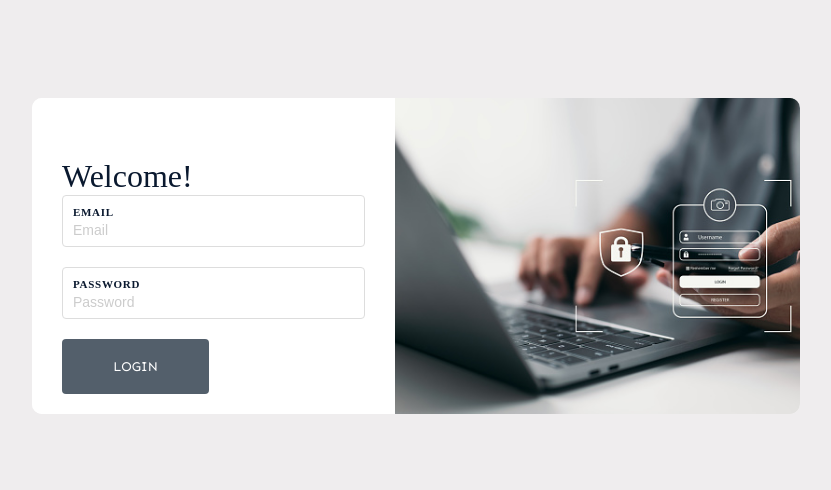
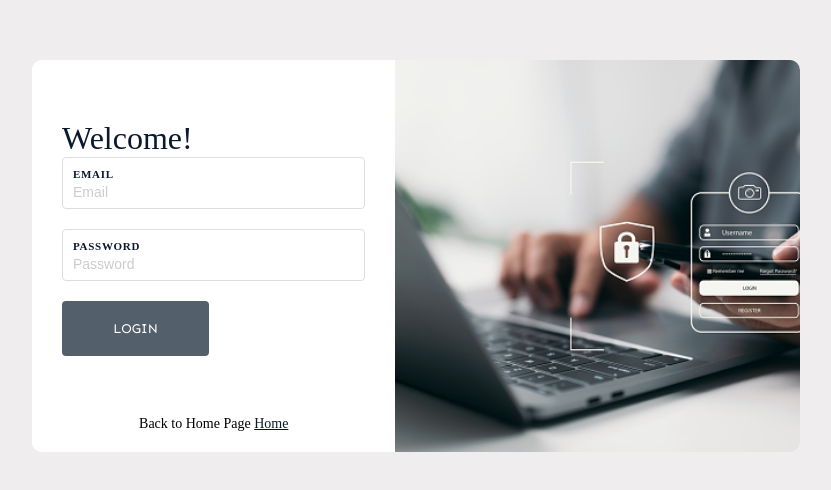
Before and after one commit to shashankmadaan379/E-Infotech-Assignment, a React (Create React App) app in the folder client/: page /login in a window 1280 px wide. Shown: the part 144-634 px from the top of the page, without its empty margins (224-1055 px from the left). Built offline with nearby package versions, Linux system fonts and the light colour scheme; a web font is replaced by a local one.

Commit message:
changes in app.css

```diff
--- a/client/src/App.css
+++ b/client/src/App.css
@@ -247,3 +247,13 @@
   .input-block:focus-within .input-label {
       color:#0a192f;
   }
+
+  .back-to-home {
+      margin: 60px 0 0;
+      font-size: 14px;
+      text-align: center;
+  }
+
+  .back-to-home a {
+      color: #0a192f;
+  }
--- a/client/src/pages/Login.jsx
+++ b/client/src/pages/Login.jsx
@@ -1,5 +1,6 @@
 import React from "react";
 import singupimage from "../assets/image1.jpg";
+import { Link } from "react-router-dom";
 const Login = () => {
   const handleSubmit = (event) => {
     event.preventDefault();
@@ -41,6 +42,9 @@ const Login = () => {
                 </button>
               </div>
             </form>
+            <p className="back-to-home">
+              Back to Home Page <Link to="/">Home</Link>
+            </p>
           </div>
           <div className="modal-right">
             <img src={singupimage} alt="" />
```
